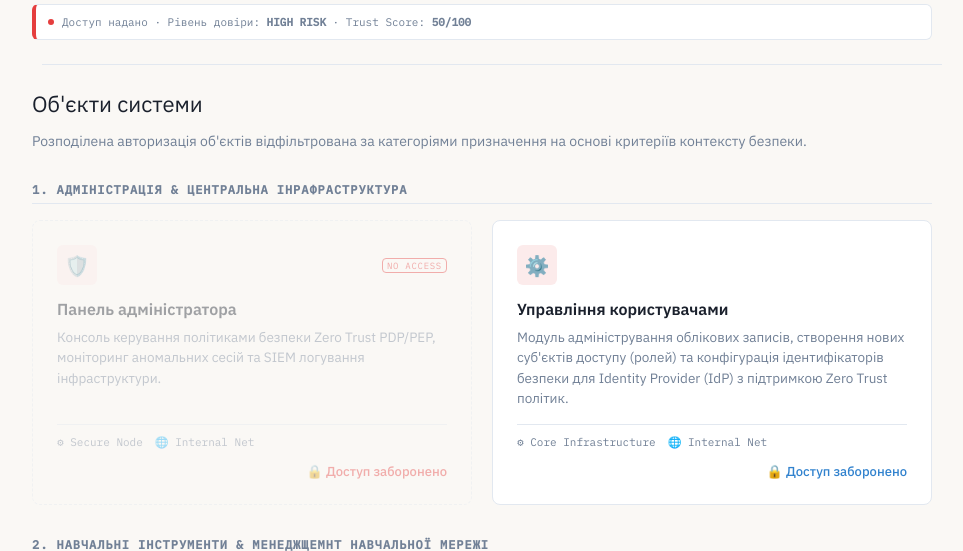
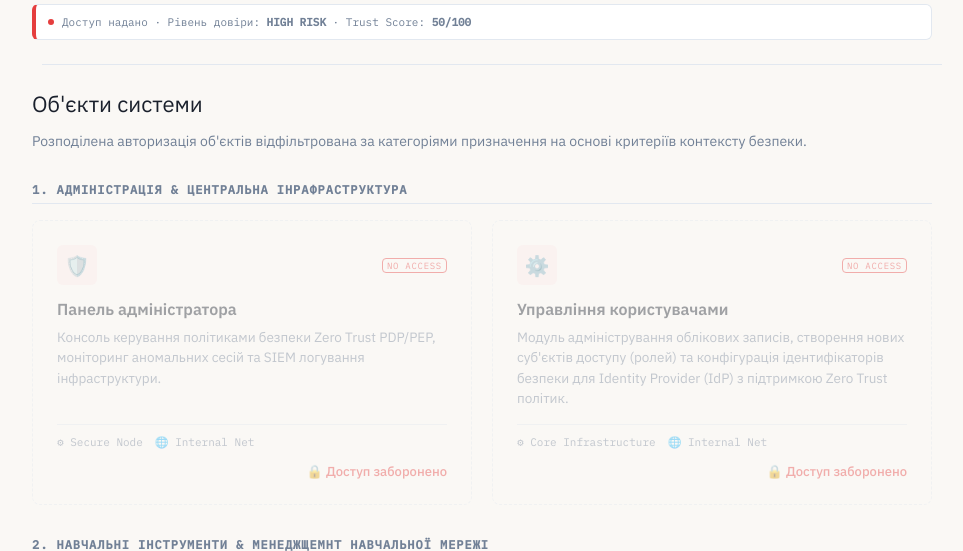
Before and after one commit to kettycollins/ZTAC, a Flask app: page /resources in a window 1280 px wide. Shown: the part 156-707 px from the top of the page, without its empty margins (158-1121 px from the left). Run offline with Flask 3, Linux system fonts and the light colour scheme; a user stored in the database is signed in.

Commit message:
updating resource page template

```diff
--- a/templates/resource_page.html
+++ b/templates/resource_page.html
@@ -241,13 +241,17 @@
                     </div>
                 </div>
 
-                <div class="res-card {% if permissions.sys_config == 'DENY' %}locked{% endif %}">
+                <div class="res-card {% if permissions.admin_users == 'DENY' %}locked{% endif %}">
                     <div>
                         <div class="res-card-top">
                             <div class="res-icon" style="background: #FCEBEB; color: #791f1f;">⚙️</div>
                             <div style="display: flex; gap: 4px;">
-                                {% if permissions.sys_config == 'LIMITED' %}<span class="zt-badge" style="border-color: var(--color-limited); color: var(--color-limited); font-size: 9px; padding: 1px 4px;">👁️ LIMITED ACCESS</span>
-                                {% elif permissions.sys_config == 'DENY' %}<span class="zt-badge" style="border-color: var(--color-deny); color: var(--color-deny); font-size: 9px; padding: 1px 4px;">No Access</span>{% endif %}
+                                {% if permissions.admin_users == 'LIMITED' %}<span class="zt-badge"
+                                    style="border-color: var(--color-limited); color: var(--color-limited); font-size: 9px; padding: 1px 4px;">👁️
+                                    LIMITED ACCESS</span>
+                                {% elif permissions.admin_users == 'DENY' %}<span class="zt-badge"
+                                    style="border-color: var(--color-deny); color: var(--color-deny); font-size: 9px; padding: 1px 4px;">No
+                                    Access</span>{% endif %}
                             </div>
                         </div>
                         <div class="res-name">{{ t.res_it_name }}</div>
@@ -255,9 +259,10 @@
                     </div>
                     <div>
                         <div class="res-meta"><span>⚙ Core Infrastructure</span><span>🌐 Internal Net</span></div>
-                        <div class="res-action {% if permissions.sys_config == 'DENY' %}locked-btn{% endif %}">
-                            {% if permissions.sys_config == 'FULL' %}<a href="{{ url_for('admin_users') }}">{{ t.res_it_action }}</a>
-                            {% elif permissions.sys_config == 'LIMITED' %}<a href="{{ url_for('admin_users') }}">Конфігурація (View Only) 👁️</a>
+                        <div class="res-action {% if permissions.admin_users == 'DENY' %}locked-btn{% endif %}">
+                            {% if permissions.admin_users == 'FULL' %}<a href="{{ url_for('admin_users') }}">{{ t.res_it_action }}</a>
+                            {% elif permissions.admin_users == 'LIMITED' %}<a href="{{ url_for('admin_users') }}">Конфігурація (View
+                                Only) 👁️</a>
                             {% else %}{{ t.lock_deny }}{% endif %}
                         </div>
                     </div>
```
